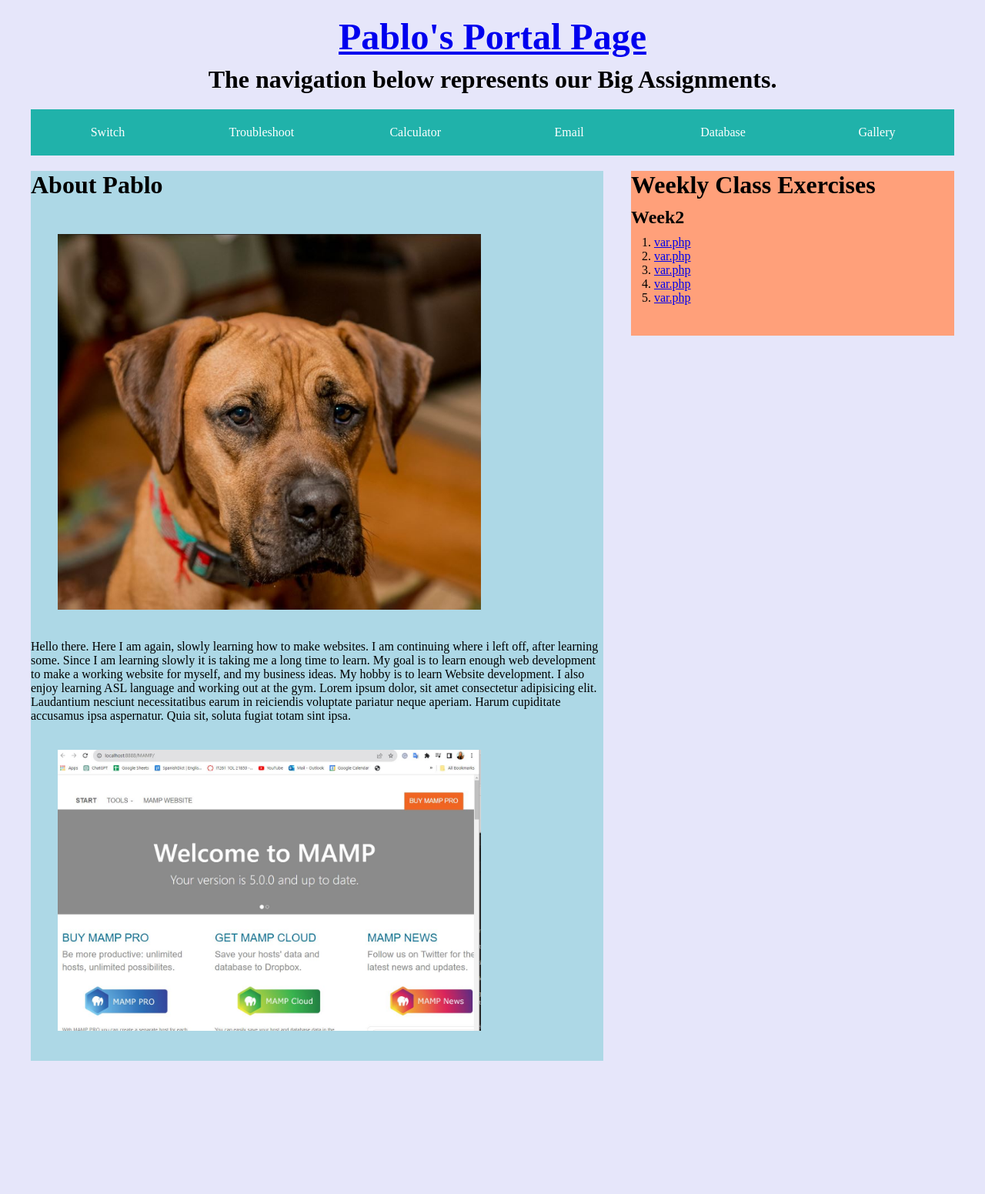
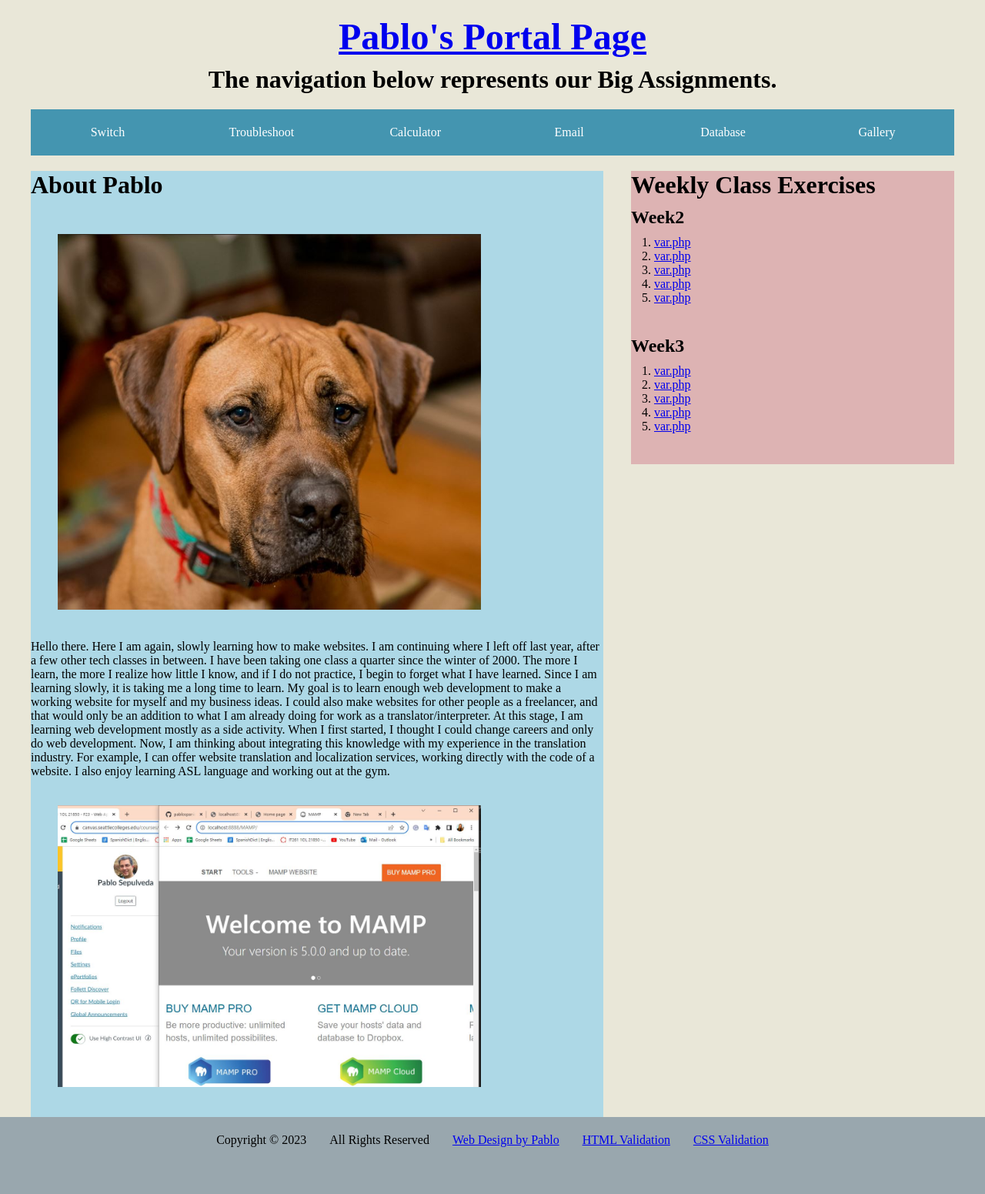
Before and after one commit to pablospanish9/IT261, a PHP site: page / in a window 1280 px wide. Shown: the whole page at 77% size. Before the commit the page ends 1378 px from the top, so only its background shows below. Run offline with PHP 8.4, Linux system fonts and the light colour scheme.

Commit message:
more portal page and first var

```diff
--- a/css/styles.css
+++ b/css/styles.css
@@ -7,7 +7,7 @@
 }
 
 body {
-    background: lavender;
+    background: rgb(233, 231, 216);
 }
 
 #wrapper {
@@ -17,7 +17,7 @@ body {
 
 nav {
     height: 60px;
-    background: lightseagreen;
+    background: rgb(68, 149, 176);
     line-height: 60px;
     margin-bottom: 20px;
 
@@ -46,9 +46,33 @@ main {
 }
 aside {
     width: 35%;
-    background: lightsalmon;
+    background:rgb(221, 179, 179);
     float:right;
     }
+
+/* Footer */
+footer {
+    height: 100px;
+    line-height: 60px;
+    background: #99a7ae;
+    clear: both;
+}
+
+footer ul {
+    display: flex;
+    justify-content: center;
+    flex-wrap: nowrap;  /* Prevent wrapping */
+    width: 100%;  /* Full width */
+    list-style-type: none;
+}
+
+footer li {
+    justify-content: center;
+    margin: 0 15px;
+
+}
+
+/* Typography */
 
 h1 {
     text-align: center;
--- a/index.php
+++ b/index.php
@@ -26,30 +26,52 @@
 
     <main>
     <h2>About Pablo</h2>
-    <img class="pic" src="images/puppy_face.jpg" alt="Face">
-    <p>Hello there. Here I am again, slowly learning how to
-        make websites. I am continuing where i left off, after
-        learning some. Since I am learning slowly it is
-        taking me a long time to learn. My goal is to learn enough web development to make a working website for myself, and my business ideas. My hobby is to learn Website development. I also enjoy learning ASL language and working out at the gym. Lorem ipsum dolor, sit amet consectetur adipisicing elit. Laudantium nesciunt necessitatibus earum in reiciendis voluptate pariatur neque aperiam. Harum cupiditate accusamus ipsa aspernatur. Quia sit, soluta fugiat totam sint ipsa.</p>
+    <img class="pic" src="images/puppy_face.JPG" alt="Face">
+    <p>
+Hello there. Here I am again, slowly learning how to make websites. I am continuing where I left off last year, after a few other tech classes in between. I have been taking one class a quarter since the winter of 2000. The more I learn, the more I realize how little I know, and if I do not practice, I begin to forget what I have learned. Since I am learning slowly, it is taking me a long time to learn. My goal is to learn enough web development to make a working website for myself and my business ideas. I could also make websites for other people as a freelancer, and that would only be an addition to what I am already doing for work as a translator/interpreter. At this stage, I am learning web development mostly as a side activity. When I first started, I thought I could change careers and only do web development. Now, I am thinking about integrating this knowledge with my experience in the translation industry. For example, I can offer website translation and localization services, working directly with the code of a website. I also enjoy learning ASL language and working out at the gym.</p>
 
-        <img class="pic" src="images/mamps_page.jpg" alt="mamps screenshot">
+        <img class="pic" src="images/mamps_page.JPG" alt="mamps screenshot">
 
     </main>
 
     <aside>
-<h2>Weekly Class Exercises</h2>
-<h3>Week2</h3>
-<ol>
-    <li><a href="var.php">var.php</li>
-    <li><a href="var.php">var.php</li>
-    <li><a href="var.php">var.php</li>
-    <li><a href="var.php">var.php</li>
-    <li><a href="var.php">var.php</li>
+        <h2>Weekly Class Exercises</h2>
+        <h3>Week2</h3>
+        <ol>
+            <li><a href="weeks/week2/var.php">var.php</a></li>
+            <li><a href="var.php">var.php</a></li>
+            <li><a href="var.php">var.php</a></li>
+            <li><a href="var.php">var.php</a></li>
+            <li><a href="var.php">var.php</a></li>
+        </ol>
 
-<ol>
-
+        <h3>Week3</h3>
+        <ol>
+            <li><a href="var.php">var.php</a></li>
+            <li><a href="var.php">var.php</a></li>
+            <li><a href="var.php">var.php</a></li>
+            <li><a href="var.php">var.php</a></li>
+            <li><a href="var.php">var.php</a></li>
+        </ol>
     </aside>
 </div>
 <!-- close wrapper -->
+
+<footer>
+    <ul>
+        <li>Copyright &copy;
+            2023</li>
+        <li>All Rights Reserved</li>
+        <li><a href="../index.php">Web Design by Pablo</a></li>
+        <li><a id="html-checker" href="#">HTML Validation</a></li>
+        <li><a id="css-checker" href="#">CSS Validation</a></li>
+        </ul>
+
+        <script>
+                document.getElementById("html-checker").setAttribute("href","https://validator.w3.org/nu/?doc=" + location.href);
+                document.getElementById("css-checker").setAttribute("href","https://jigsaw.w3.org/css-validator/validator?uri=" + location.href);
+        </script>
+
+  </footer>
 </body>
 </html>
```
Also changed, not shown: weeks/week2/var.php (added, +38 -0 lines), images/mamps_page.JPG.
